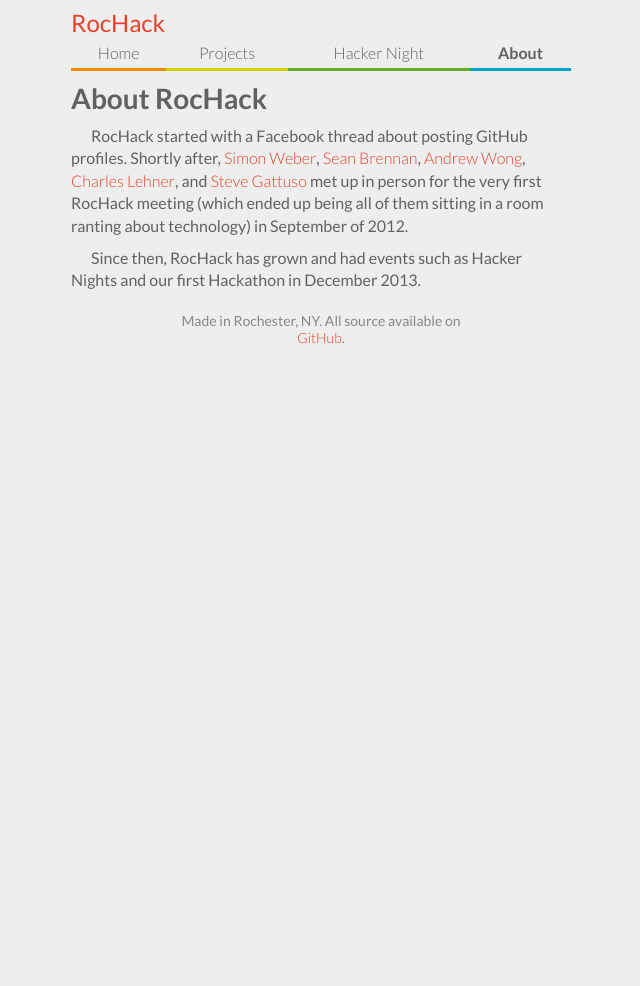
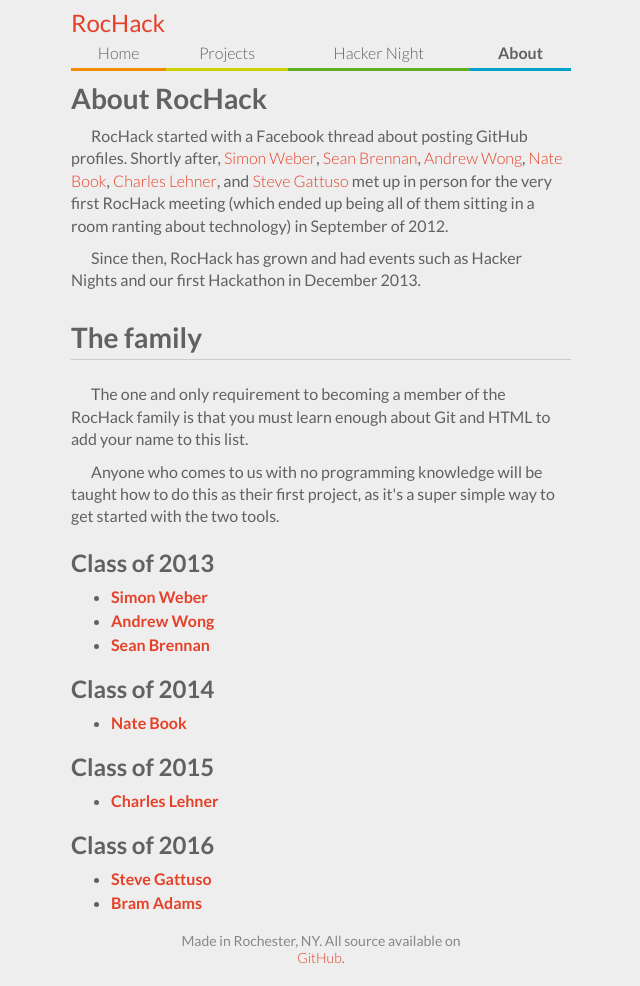
Before and after one commit to RocHack/rochack.org, a Jekyll site: the page built from about.html, in a window 1280 px wide. Shown: the whole page, without its empty margins (319-959 px from the left). Built offline with Jekyll 4.4.1, drawn with Linux system fonts in a browser that asks for light colours; before the commit the page ends 900 px from its top, so only the background shows below that.

Commit message:
MOAR CONTENT NOM NOM NOM

```diff
--- a/about.html
+++ b/about.html
@@ -3,9 +3,37 @@
 ---
 <h1>About RocHack</h1>
 <p class="indent">
-RocHack started with a Facebook thread about posting GitHub profiles. Shortly after, <a href="#">Simon Weber</a>, <a href="#">Sean Brennan</a>, <a href="#">Andrew Wong</a>, <a href="#">Charles Lehner</a>, and <a href="#">Steve Gattuso</a> met up in person for the very first RocHack meeting (which ended up being all of them sitting in a room ranting about technology) in September of 2012.
+RocHack started with a Facebook thread about posting GitHub profiles. Shortly after, <a href="#">Simon Weber</a>, <a href="#">Sean Brennan</a>, <a href="#">Andrew Wong</a>, <a href="#">Nate Book</a>, <a href="#">Charles Lehner</a>, and <a href="#">Steve Gattuso</a> met up in person for the very first RocHack meeting (which ended up being all of them sitting in a room ranting about technology) in September of 2012.
 </p>
 
 <p class="indent">
 Since then, RocHack has grown and had events such as Hacker Nights and our first Hackathon in December 2013.
 </p>
+
+<h2>The family</h2>
+<p class="indent">The one and only requirement to becoming a member of the RocHack family is that you must learn enough about Git and HTML to add your name to this list. </p>
+
+<p class="indent">Anyone who comes to us with no programming knowledge will be taught how to do this as their first project, as it's a super simple way to get started with the two tools.</p>
+
+<h3>Class of 2013</h3>
+<ul class="members">
+    <li><a href="#">Simon Weber</a></li>
+    <li><a href="#">Andrew Wong</a></li>
+    <li><a href="#">Sean Brennan</a></li>
+</ul>
+
+<h3>Class of 2014</h3>
+<ul class="members">
+    <li><a href="#">Nate Book</a></li>
+</ul>
+
+<h3>Class of 2015</h3>
+<ul class="members">
+    <li><a href="#">Charles Lehner</a></li>
+</ul>
+
+<h3>Class of 2016</h3>
+<ul class="members">
+    <li><a href="http://stevegattuso.me">Steve Gattuso</a></li>
+    <li><a href="#">Bram Adams</a></li>
+</ul>
--- a/static/style.css
+++ b/static/style.css
@@ -111,6 +111,18 @@
     width: 300px;
 }
 
+.members {
+    margin: 0px;
+}
+
+.members li {
+    margin: 5px 0px;
+}
+
+.members a {
+    font-weight: 700;
+}
+
 /*
  * Posts
  */
```
